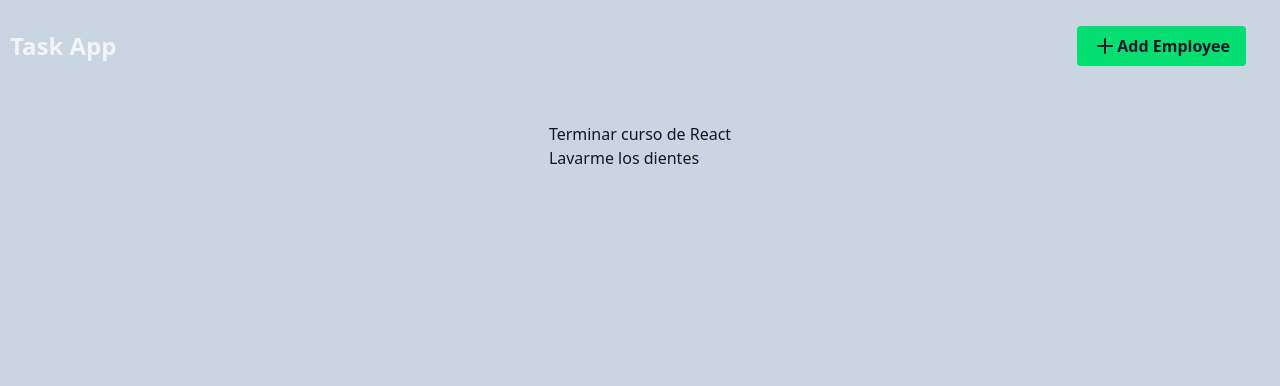
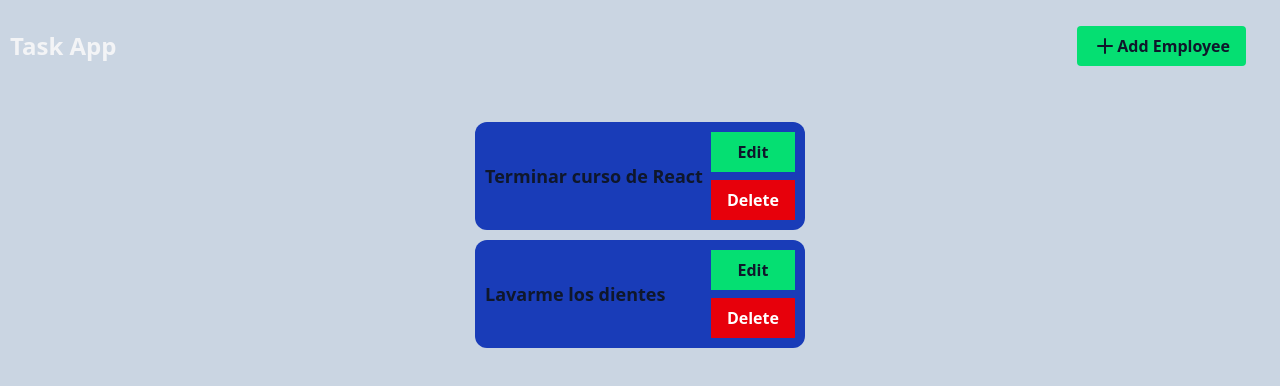
Before and after one commit to gonzagapa/TodoApp-React, a React (Vite) app: page / in a window 1280 px wide. Shown: the top 386 px of the page. Built offline with nearby package versions, Linux system fonts and the light colour scheme.

Commit message:
Create TodoItem componenet

```diff
--- /dev/null
+++ b/src/components/TodoItem.tsx
@@ -0,0 +1,21 @@
+import type { Todo } from ".."
+
+interface Props {
+    todo:Todo
+}
+
+export default function TodoItem({todo}:Props) {
+  return (
+    <div className="p-2.5 rounded-xl bg-blue-800 flex justify-between gap-2 items-center">
+        <div>
+            <h2 className="text-lg/6 font-bold">
+                {todo.description}
+            </h2>
+        </div>
+        <div className="flex flex-col gap-2">
+            <button className="bg-green-400 hover:bg-green-500 text-while font-semibold py-2 px-4 cursor-pointer">Edit</button>
+            <button className="bg-red-600 hover:bg-red-700 text-white font-semibold py-2 px-4 cursor-pointer">Delete</button>
+        </div>
+    </div>
+  )
+}
--- a/src/components/TodoList.tsx
+++ b/src/components/TodoList.tsx
@@ -1,12 +1,13 @@
 import { useTodoContext } from "../hooks/useTodoContext"
+import TodoItem from "./TodoItem";
 
 
 export function TodoList() {
   const {todos} = useTodoContext();
   return (
-    <div>{
+    <div className="grid gap-2.5">{
       todos.map(todo => (
-        <p key={todo.id}>{todo.description}</p>
+        <TodoItem todo={todo} key={todo.id}/>
       ))
       }</div>
   )
--- a/src/context/TodoProvider.tsx
+++ b/src/context/TodoProvider.tsx
@@ -6,11 +6,8 @@ interface Props {
     children:React.ReactNode
 }
 
+export const TodoProvider = ({children}:Props)=>{
 
-
-
-
-export const TodoProvider = ({children}:Props)=>{
     const listTodos:Todo[] = [
         new Todo("Terminar curso de React"),
         new Todo("Lavarme los dientes"),
--- a/src/hooks/useTodoContext.tsx
+++ b/src/hooks/useTodoContext.tsx
@@ -6,7 +6,7 @@ export function useTodoContext() {
   const todoContext = useContext(TodoContext);
 
   if(!todoContext){
-    throw Error("the provider is wrong place")
+    throw Error("useTodoContext has to be used within <TodoContext.Provider></TodoContext.Provider>")
   }
 
     return todoContext
```
